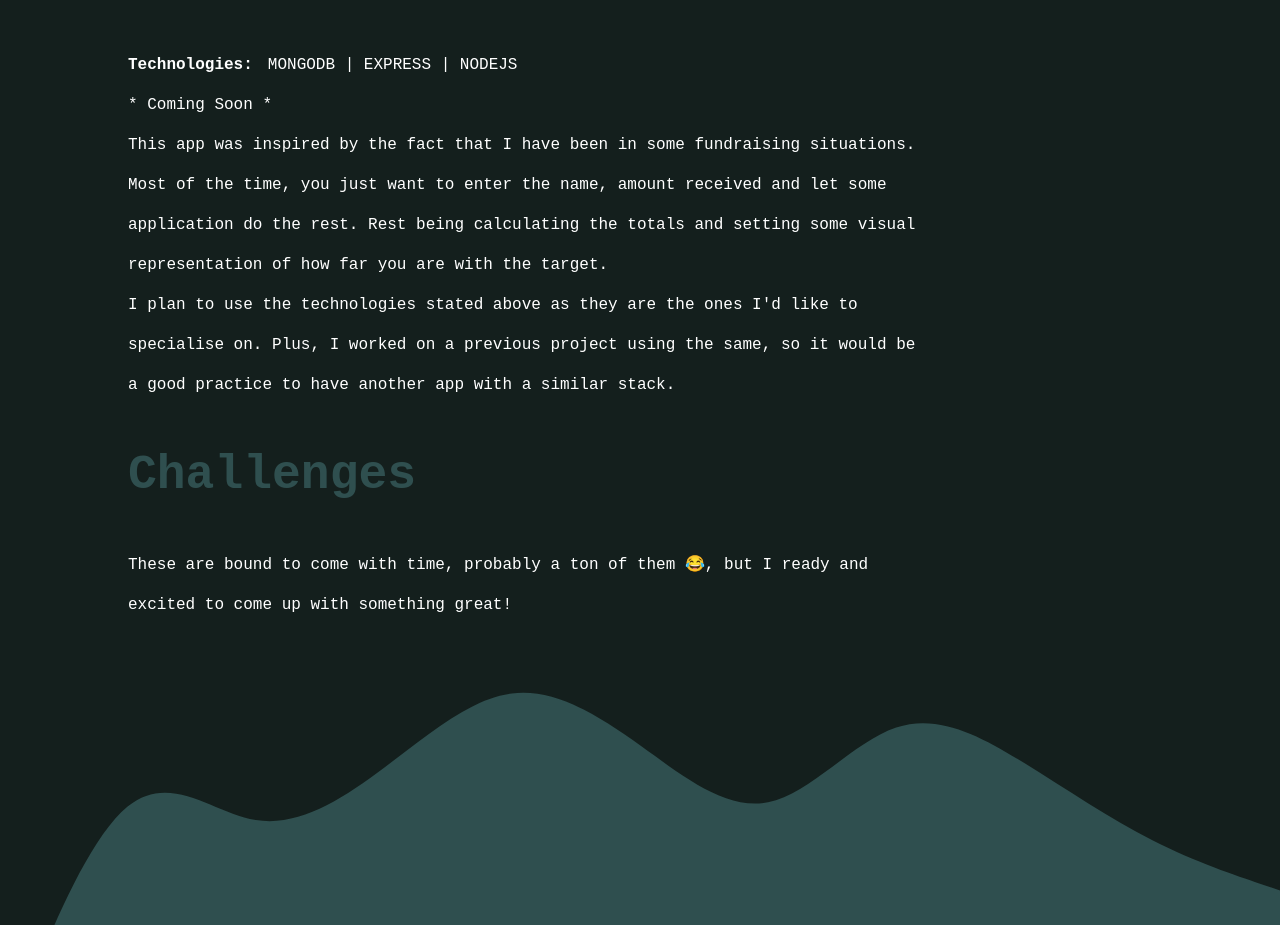
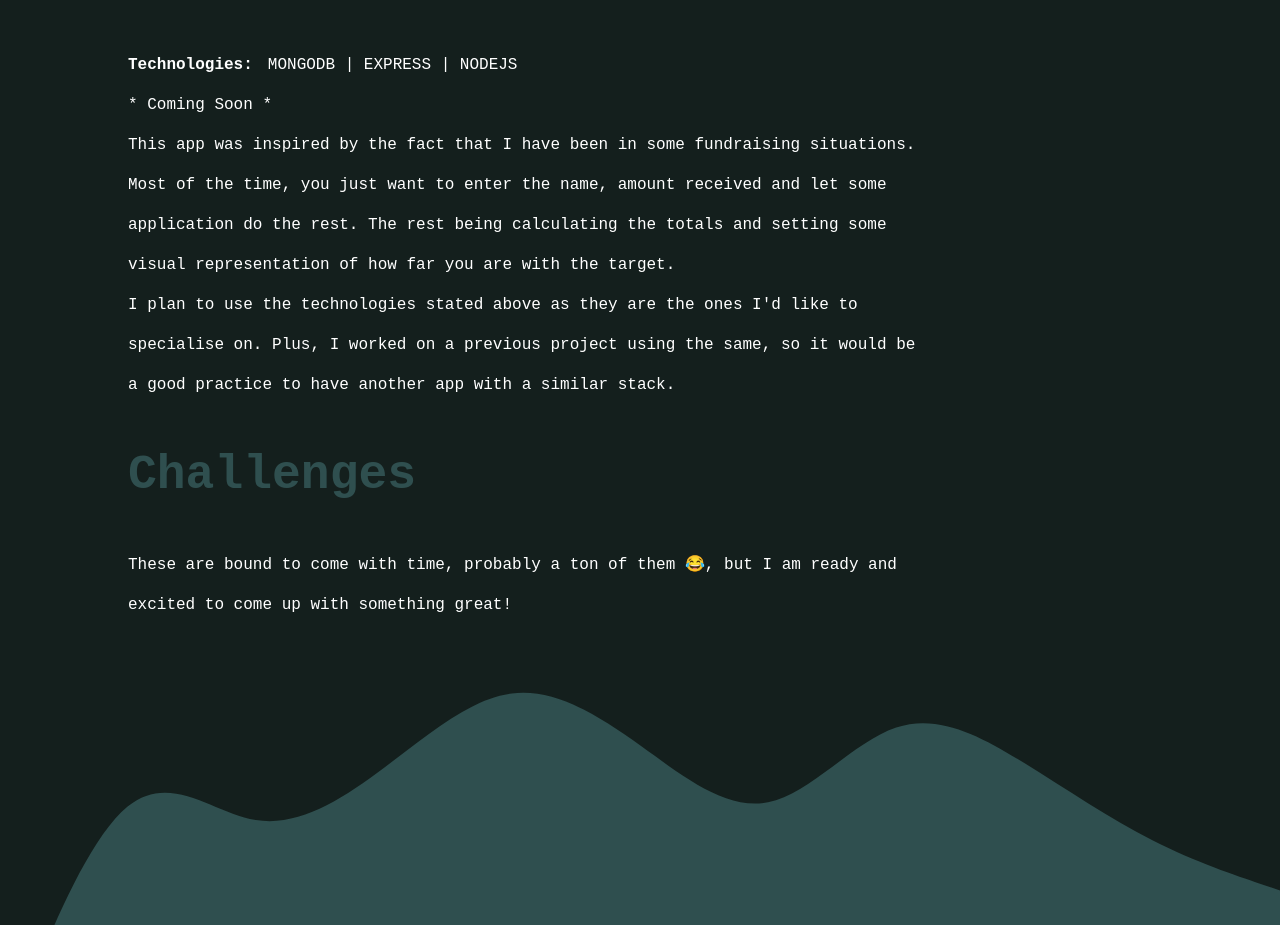
Before and after one commit to Stellanwae/Custommade_posrtfoliowebsite, a website: page comingsoon.html in a window 1280 px wide. Shown: the part 1072-1997 px from the top of the page. Drawn offline with Linux system fonts and the light colour scheme.

Commit message:
Update comingsoon.html

```diff
--- a/comingsoon.html
+++ b/comingsoon.html
@@ -33,14 +33,14 @@
             <p>* Coming Soon *</p>
             <p>This app was inspired by the fact that I have been in some fundraising situations.
                 Most of the time, you just want to enter the name, amount received and let some application do the rest.
-                Rest being calculating the totals and setting some visual representation of how far you are with the target.
+                The rest being calculating the totals and setting some visual representation of how far you are with the target.
             </p>
             <p>I plan to use the technologies stated above as they are the ones I'd like to specialise on. Plus, I worked on a previous project using the same, so it would be a good practice to have another app with a similar stack.  </p>
 
 
             <h2>Challenges</h2>
 
-            <p>These are bound to come with time, probably a ton of them 😂, but I ready and excited to come up with something great!</p>
+            <p>These are bound to come with time, probably a ton of them 😂, but I am ready and excited to come up with something great!</p>
 
         </div>
     </div>
```
